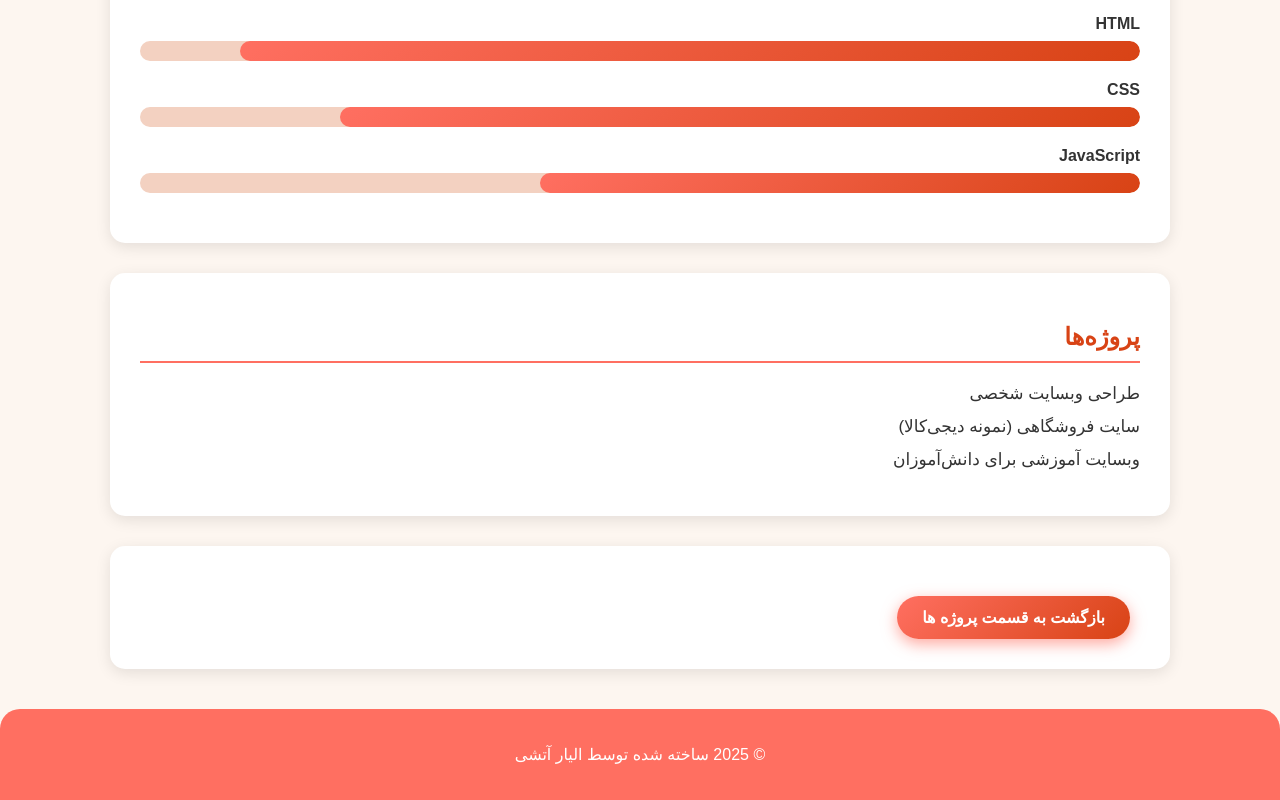
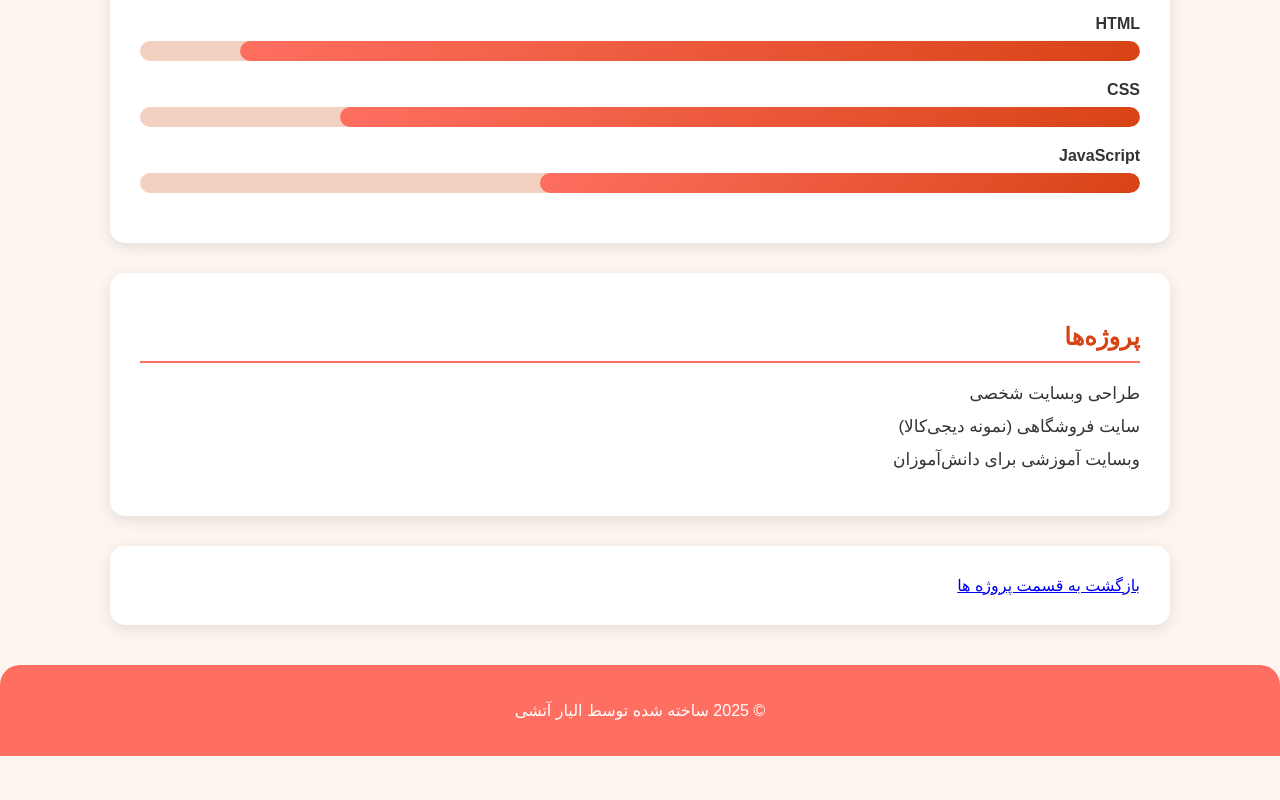
Before and after one commit to elyar1387/my-portfolio23256, a plain HTML site: page project1.html in a window 1280 px wide. Shown: the part 979-1779 px from the top of the page. After the commit the page ends 1735 px from the top, so only its background shows below. Drawn offline with Linux system fonts and the light colour scheme.

Commit message:
Update project1.html

```diff
--- a/project1.html
+++ b/project1.html
@@ -152,7 +152,7 @@
   </section>
 
   <section class="download">
-       <a href="file:///C:/Users/WIn10/Desktop/html/projects.html" class="back-btn">بازگشت به قسمت پروژه ها </a>
+       <a href="file:///C:/Users/WIn10/Desktop/html/projects.html">بازگشت به قسمت پروژه ها </a>
   </section>
 
   <footer>
```
